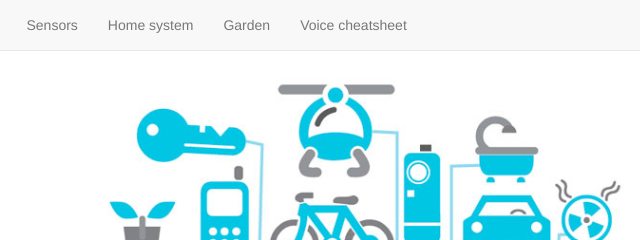
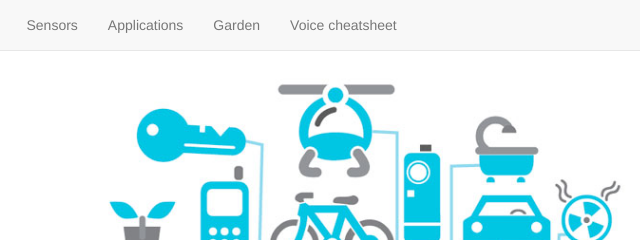
Before and after one commit to semagarcia/JSDayES2017-iot-platform, a website: page public/index.html in a window 1280 px wide. Shown: the top 240 px of the page, 220-860 px from the left. Drawn offline with Linux system fonts and the light colour scheme; no server answers.

```diff
--- a/public/index.html
+++ b/public/index.html
@@ -23,9 +23,9 @@
             <ul class="nav navbar-nav">
                 <li><a id="menu-link-dashboard" page="dashboard" href="#">Dashboard</a></li>
                 <li><a id="menu-link-sensors" page="sensors" href="#">Sensors</a></li>
-                <li><a id="menu-link-apps" page="applications" href="#">Home system</a></li>
-                <li><a id="menu-link-apps" page="applications" href="#">Garden</a></li>
-                <li><a id="menu-link-apps" page="applications" href="#">Voice cheatsheet</a></li>
+                <li><a id="menu-link-apps" page="applications" href="#">Applications</a></li>
+                <li><a id="menu-link-garden" page="garde" href="#">Garden</a></li>
+                <li><a id="menu-link-cheatsheet" page="cheatsheet" href="#">Voice cheatsheet</a></li>
             </ul>
             <ul class="nav navbar-nav navbar-right">
                 <li><a id="menu-link-settings" page="settings" href="#">Settings</a></li>
```
